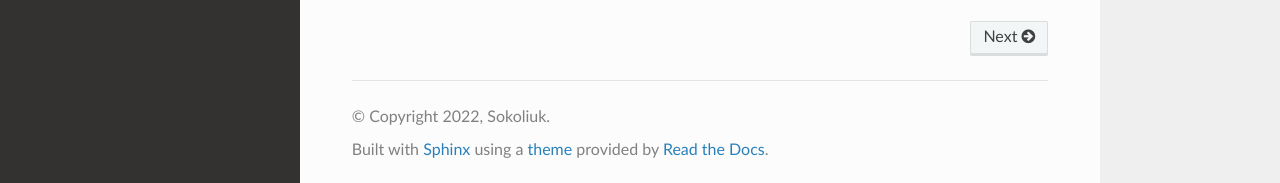
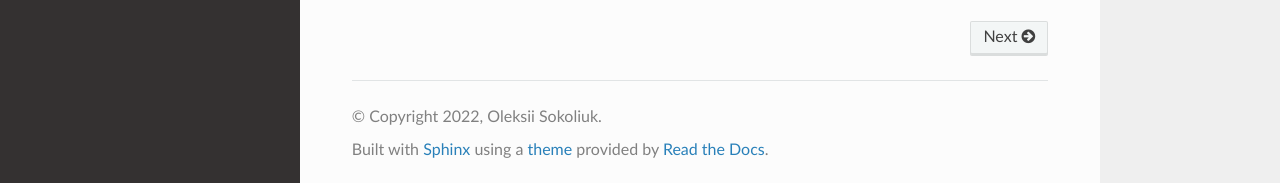
Before and after one commit to singlefrequency/LANCELOT, a Sphinx documentation site: the page built from docs/source/index.rst, in a window 1280 px wide and 1374 px high. Shown: the part 1188-1371 px from the top of the window. Built offline with Sphinx 7.4.7 and the Read the Docs theme 2.0.0, drawn with Linux system fonts in a browser that asks for light colours.

Commit message:
Update conf.py

```diff
--- a/docs/source/conf.py
+++ b/docs/source/conf.py
@@ -3,8 +3,8 @@
 # -- Project information
 
 project = 'LANCELOT'
-copyright = '2022, Sokoliuk'
-author = 'Sokoliuk'
+copyright = '2022, Oleksii Sokoliuk'
+author = 'Oleksii Sokoliuk'
 
 release = '0.1'
 version = '0.1.0'
@@ -32,7 +32,7 @@ templates_path = ['_templates']
 
 html_theme = 'sphinx_rtd_theme'
 html_static_path = ['_static']
-html_logo = 'lancelot.svg'
+html_logo = 'new_logo.svg'
 html_theme_options = {
     'logo_only': True,
     'display_version': False,
```
